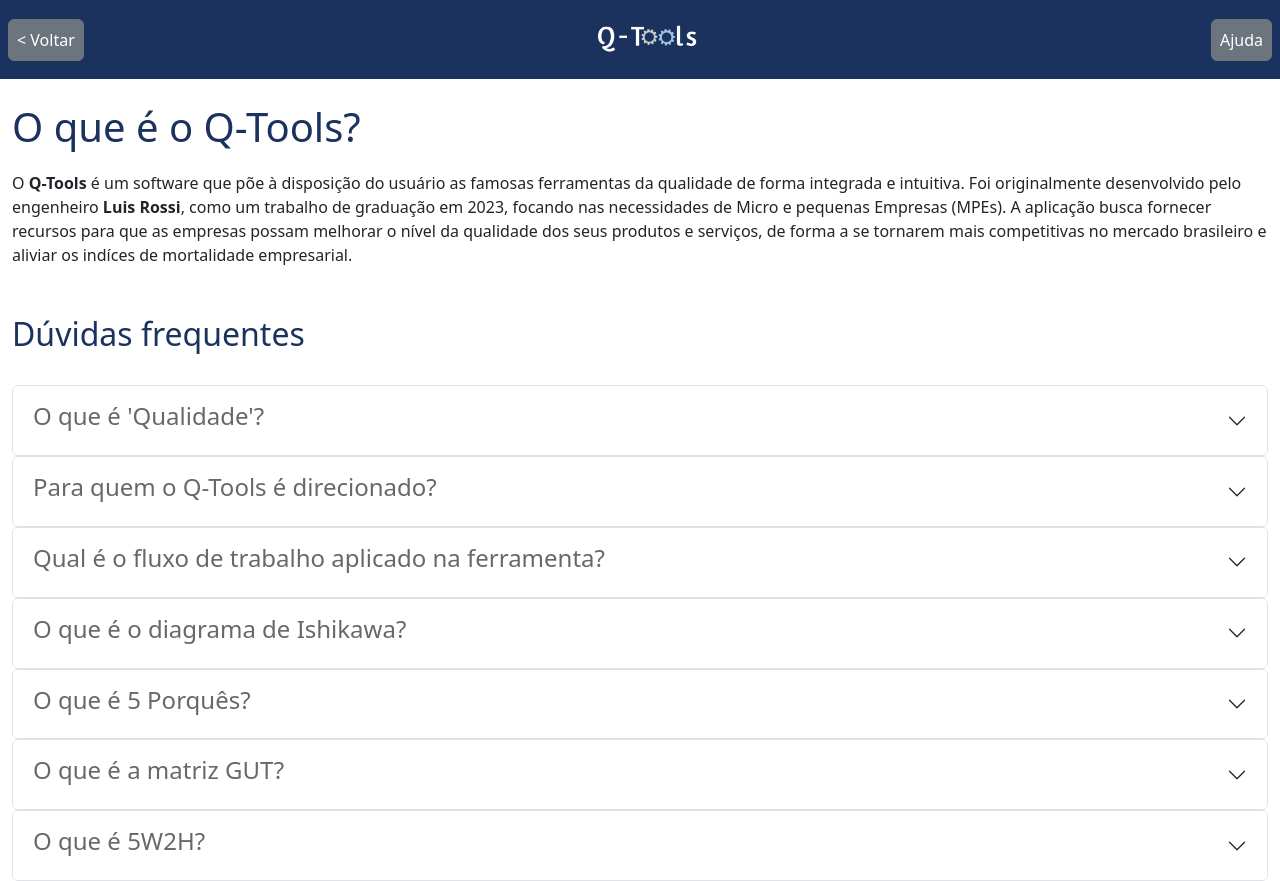
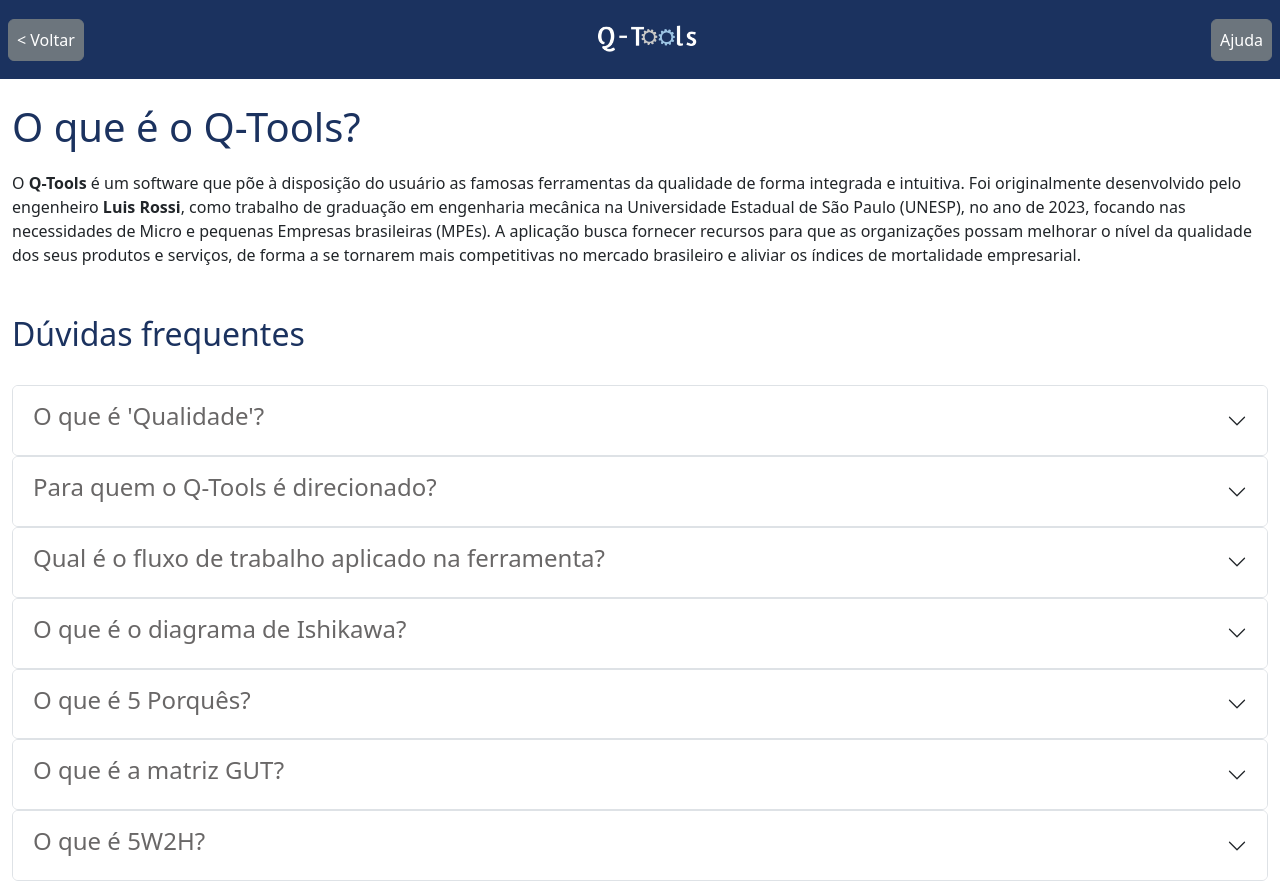
Before and after one commit to lcrossi/qtools, a React (Vite) app: page /qtools/about in a window 1280 px wide. Built offline with nearby package versions, Linux system fonts and the light colour scheme.

Commit message:
About page spelling corrections

```diff
--- a/src/pages/about/accordions.jsx
+++ b/src/pages/about/accordions.jsx
@@ -12,7 +12,7 @@
                             <div style={{textAlign: 'center'}}>
                                 <Figure.Image src={img} width={'90%'}/>
                             </div>
-                            <p style={{fontSize: 18}}>{text}</p>
+                            <div style={{fontSize: 18}}>{text}</div>
                         </div>
                     </Accordion.Body>
                 </Accordion.Item>
--- a/src/pages/about/index.jsx
+++ b/src/pages/about/index.jsx
@@ -20,11 +20,12 @@
                 <p>
                     O <b>Q-Tools</b> é um software que põe à disposição do usuário as famosas
                     ferramentas da qualidade de forma integrada e intuitiva.
-                    Foi originalmente desenvolvido pelo engenheiro <b>Luis Rossi</b>, como um trabalho de graduação em 2023,
-                    focando nas necessidades de Micro e pequenas Empresas (MPEs). A aplicação busca fornecer
-                    recursos para que as empresas possam melhorar o nível da qualidade dos seus
+                    Foi originalmente desenvolvido pelo engenheiro <b>Luis Rossi</b>, como trabalho de graduação em
+                    engenharia mecânica na Universidade Estadual de São Paulo (UNESP), no ano de 2023,
+                    focando nas necessidades de Micro e pequenas Empresas brasileiras (MPEs). A aplicação busca fornecer
+                    recursos para que as organizações possam melhorar o nível da qualidade dos seus
                     produtos e serviços, de forma a se tornarem mais competitivas no mercado brasileiro
-                    e aliviar os indíces de mortalidade empresarial.
+                    e aliviar os índices de mortalidade empresarial.
                 </p>
             </Row>
             <Row style={{color: '#1b325f', marginTop: 32, marginBottom: 24}}><h2>Dúvidas frequentes</h2></Row>
@@ -65,7 +66,7 @@
                         <ol>
                             <li style={{marginTop: 16}}>
                                 A partir de um problema principal que se queira tratar, é preenchido o
-                                <b>"diagrama de Ishikawa"</b> ou <b>"diagrama de causa e efeito"</b> através
+                                <b> "diagrama de Ishikawa"</b> ou <b>"diagrama de causa e efeito"</b> através
                                 se um <b>brainstorming</b> interdisciplinar de levantamento das possíveis causas da questão observada.
                                 Recomenda-se envolver indivíduos de todas as áreas afetadas da empresa nessa dinâmica,
                                 de forma a levantar um bom número de possíveis causas.
@@ -75,9 +76,9 @@
                                 usando a ferramenta <b>"Cinco Porquês"</b>, iterando até encontrar os reais problemas causais.
                             </li>
                             <li style={{marginTop: 16}}>
-                                A etapa seguinte é a de priorização através da ferramenta <b>"GUT"</b>, onde uma pontuação de
-                                define a severidade do problema, ranqueando os problemas com maior exatidão. Esta fase é
-                                essencial para apoiar a seguinte, planos de ação.
+                                A etapa seguinte é a de priorização através da ferramenta <b>"Matriz GUT"</b>, onde uma pontuação
+                                define a severidade do problema, ranqueando-os com maior exatidão. Esta fase é
+                                essencial para apoiar a seguinte: planos de ação.
                             </li>
                             <li style={{marginTop: 16}}>
                                 O <b>5W2H</b> é a ultima ferramenta utilizada no Q-Tools. Os problemas priorizados são adicionados em um
@@ -147,7 +148,7 @@
                                 com o ranqueamento feito, sabe-se quais são os problemas mais severos e que devem ser
                                 resolvidos primeiro, permitindo resultados sensíveis em um menor período de tempo.
                             </p>
-                            <p>
+                            <div>
                                 Os indices G, U e T <b>variam de 1 a 5 pontos</b>, de acordo com sua severidade:
                                 <div style={{textAlign: 'center'}}>
                                     <Figure.Image src={imgGutParams} width={'60%'}/>
@@ -157,7 +158,7 @@
                                         Fonte: REVISTA MANUTENÇÃO, 2023
                                     </a>
                                 </div>
-                            </p>
+                            </div>
                         </div>}
                 />
 
```
